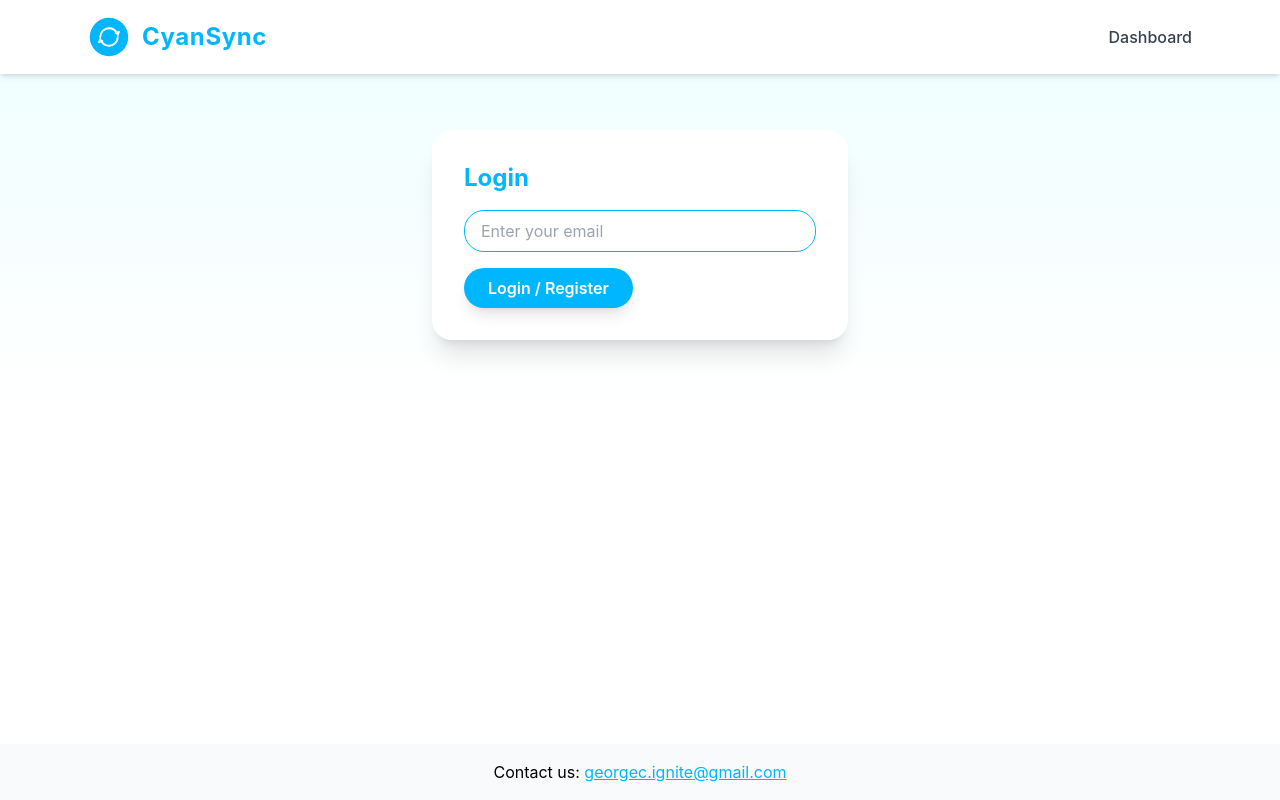
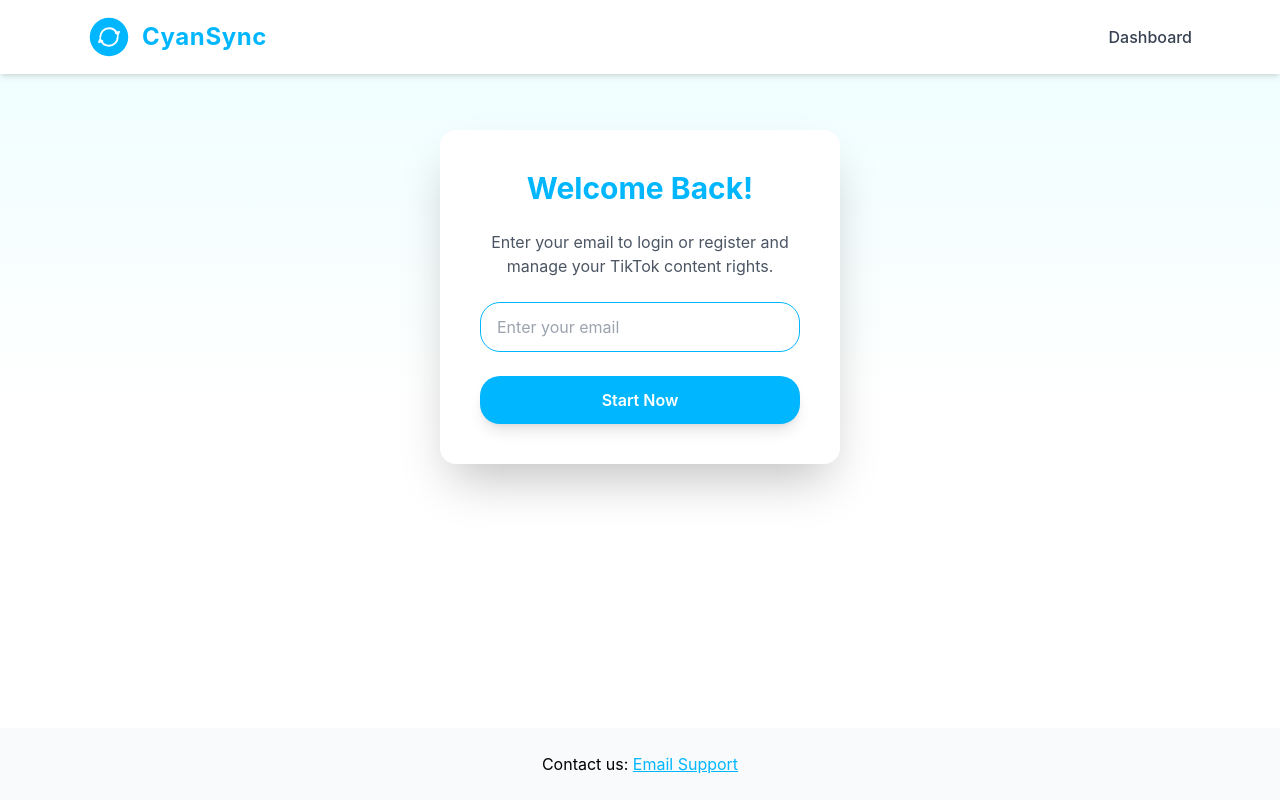
Before and after one commit to piksen-digital/cyansync, a Next.js app: page /login in a window 1280 px wide. Built offline with nearby package versions, Linux system fonts and the light colour scheme; no server answers.

Commit message:
Update login.tsx

```diff
--- a/src/pages/login.tsx
+++ b/src/pages/login.tsx
@@ -8,12 +8,7 @@ export default function Login() {
   const [status, setStatus] = useState("");
 
   async function handleLogin() {
-    const { error } = await supabase.auth.signInWithOtp({
-      email,
-      options: {
-        emailRedirectTo: 'https://cyansync.vercel.app/auth/callback',
-      },
-    });
+    const { error } = await supabase.auth.signInWithOtp({ email });
     if (error) setStatus(error.message);
     else setStatus("Check your email for login link");
   }
@@ -22,32 +17,41 @@ export default function Login() {
     <div className="min-h-screen flex flex-col bg-gradient-to-b from-cyan-50 via-white to-white">
       <Navbar />
 
-      <main className="flex-1 max-w-md mx-auto mt-14 px-4 w-full">
-        <div className="bg-white rounded-lg shadow-xl p-8">
-          <h2 className="text-2xl font-bold text-cyanMain mb-4">Login</h2>
+      <main className="flex-1 max-w-md mx-auto mt-14 px-6 w-full">
+        <div className="bg-white rounded-2xl shadow-2xl p-10 flex flex-col gap-6">
+          <h2 className="text-3xl font-bold text-cyanMain text-center">
+            Welcome Back!
+          </h2>
+          <p className="text-gray-600 text-center">
+            Enter your email to login or register and manage your TikTok content rights.
+          </p>
+
           <input
             type="email"
             placeholder="Enter your email"
-            className="border border-cyanMain rounded-lg px-4 py-2 mb-4 w-full"
+            className="border border-cyanMain rounded-lg px-4 py-3 w-full focus:ring-2 focus:ring-cyanMain focus:outline-none"
             value={email}
-            onChange={e => setEmail(e.target.value)}
+            onChange={(e) => setEmail(e.target.value)}
           />
-          <Button onClick={handleLogin}>Login / Register</Button>
-          {status && <div className="text-gray-600 mt-2">{status}</div>}
+          <Button
+            onClick={handleLogin}
+            className="bg-cyanMain text-white font-semibold py-3 rounded-lg hover:bg-cyan-600 transition"
+          >
+            Start Now
+          </Button>
+
+          {status && <div className="text-gray-700 text-center">{status}</div>}
         </div>
       </main>
 
-      {/* Footer */}
-      <footer className="bg-gray-50 text-center py-4 mt-auto">
-        <div>
-          Contact us:{" "}
-          <a
-            href="mailto:georgec.ignite@gmail.com"
-            className="text-cyanMain underline"
-          >
-            georgec.ignite@gmail.com
-          </a>
-        </div>
+      <footer className="bg-gray-50 text-center py-6 mt-auto">
+        Contact us:{" "}
+        <a
+          href="mailto:georgec.ignite@gmail.com"
+          className="text-cyanMain underline hover:text-cyan-700"
+        >
+          Email Support
+        </a>
       </footer>
     </div>
   );
```
